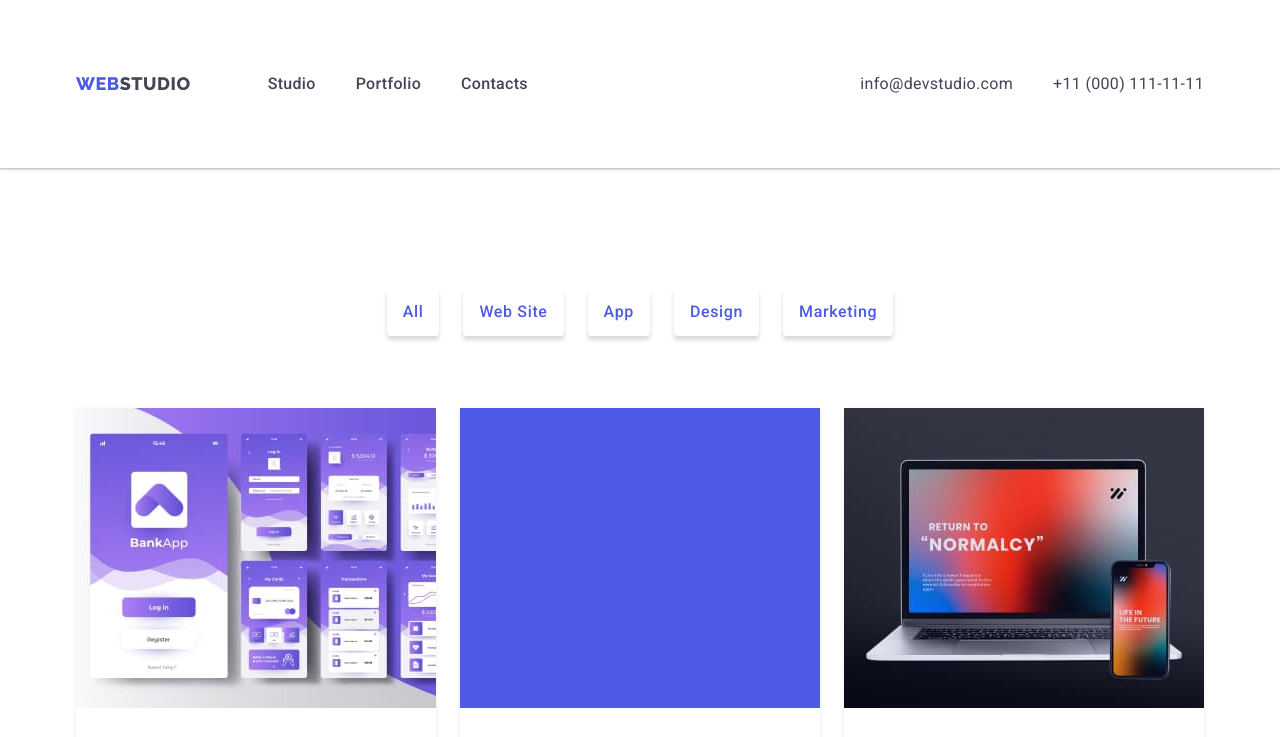
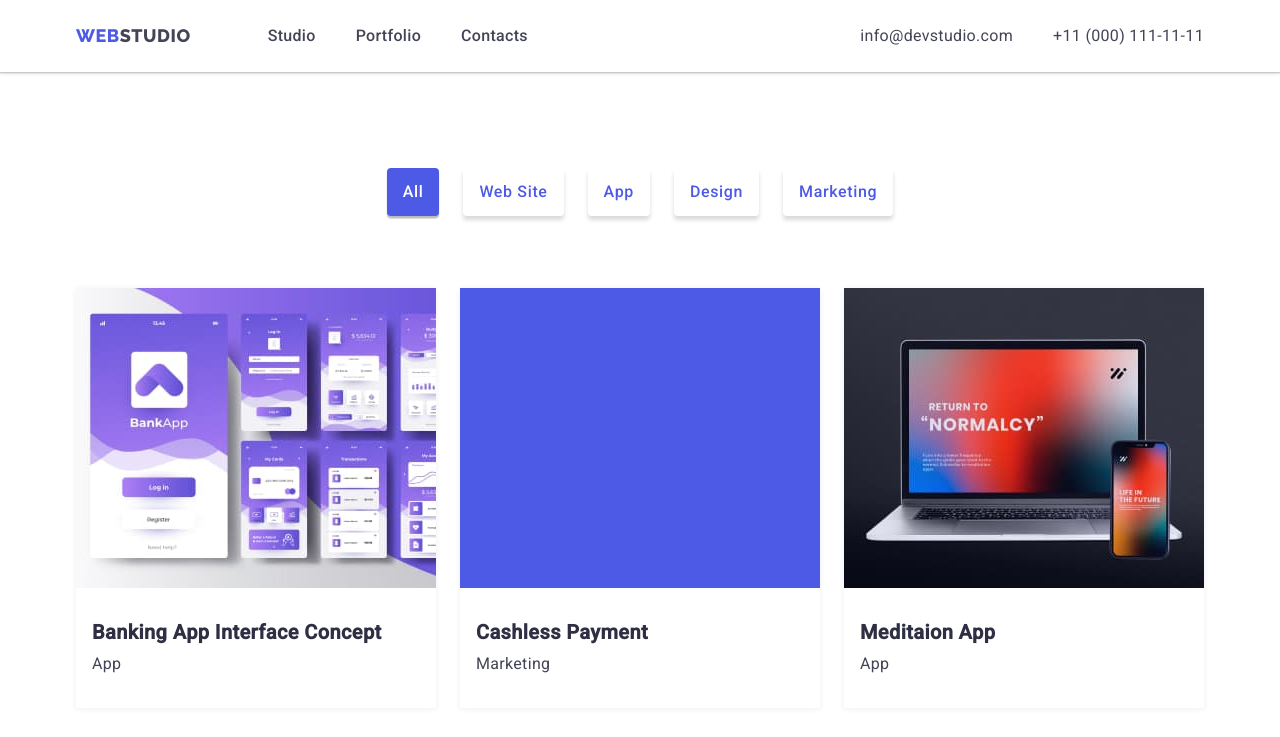
Before and after one commit to ArtGer7/goit-markup-hw-03, a plain HTML site: page portfolio.html in a window 1280 px wide. Both pictures are taken after a click on the button "All". Shown: the top 737 px of the page. Drawn offline with nearby package versions, Linux system fonts and the light colour scheme.

Commit message:
for inspection №2
1. Виправлено моменти з padding-ами в хедері. Видалено в <ul> та <a>. Розміри хедера стали як потрібно в завданні
2. В Hero додано class section.
3. В class features <div> став вище <h2>
4. У футері в посиланні додано margin-bottom
5. У футері в <p> видалено padding
6. В class main-portfolio додано padding-top

```diff
--- a/css/styles.css
+++ b/css/styles.css
@@ -119,7 +119,6 @@ body {
 .navigation-list,
 .navigation-link {
     display: block;
-    padding: 24px 0;
 
     font-weight: 500;
     line-height: 1.5;
@@ -154,7 +153,6 @@ body {
 
 .contact {
     display: block;
-    padding: 24px 0;
 
     line-height: 1.5;
     letter-spacing: 0.02em;
@@ -351,6 +349,7 @@ body {
 
 .logo-footer {
     display: inline-block;
+    margin-bottom: 16px;
 
     font-family: 'Raleway', sans-serif;
     font-weight: 700;
@@ -362,7 +361,6 @@ body {
     }
 
 .footer-message {
-    padding-bottom: 100px;
     width: 264px;
     line-height: 1.5;
     letter-spacing: 0.02em;
@@ -382,6 +380,7 @@ body {
 
 .main-portfolio {
     background-color: var(--main-white-bgc);
+    padding-top: 96px;
 }
 
 .portfolio-btn-list {
@@ -411,7 +410,8 @@ body {
     margin-right: var(--primary-margin-btwn-items);
 }
 
-.portfolio-btn:hover {
+.portfolio-btn:hover,
+.portfolio-btn:focus {
     color: var(--secondary-text-color);
     background: var(--primary-brand-color);
     border-color: transparent;
```
Also changed, not shown: index.html (+2 -2 lines).
